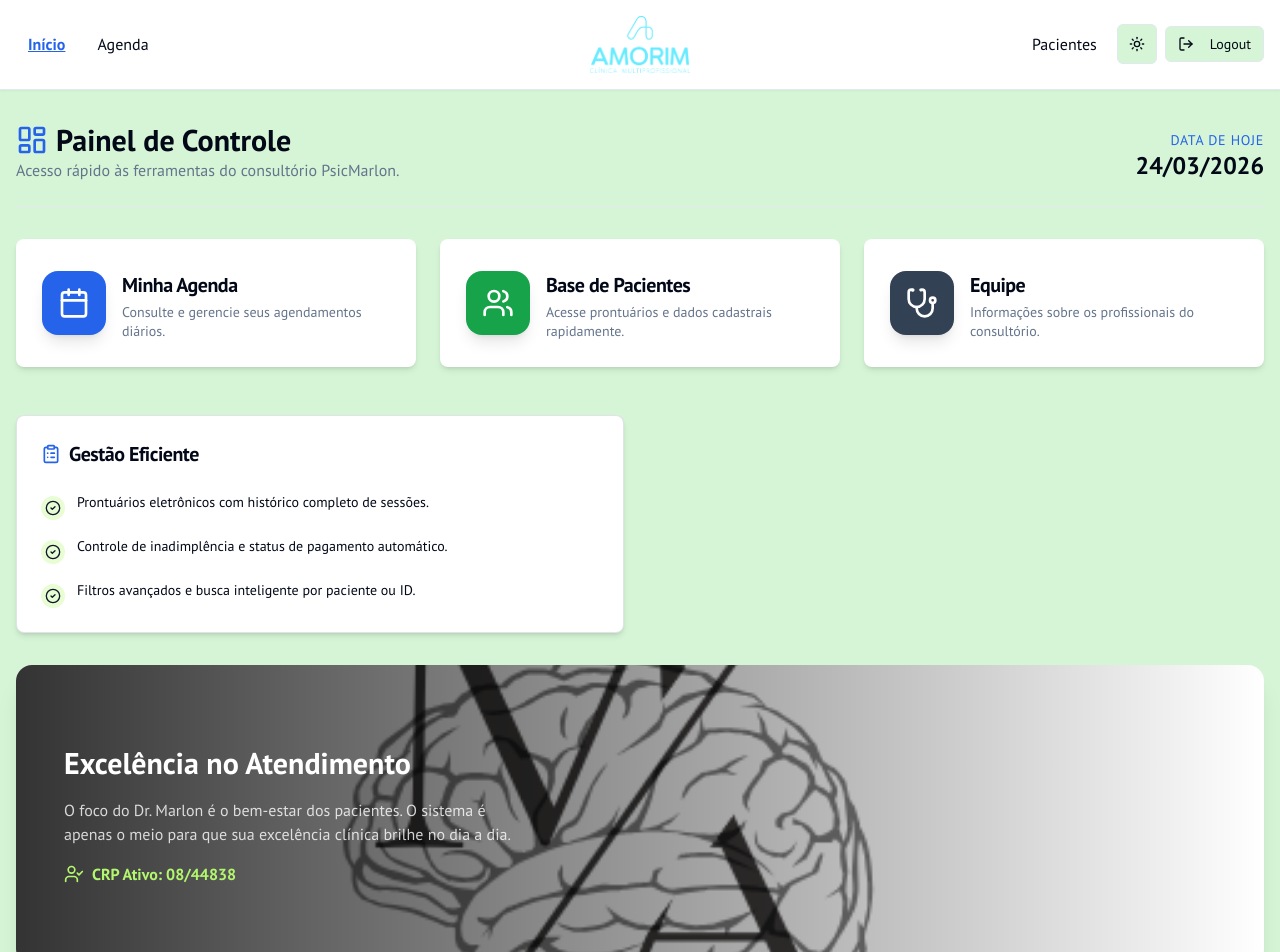
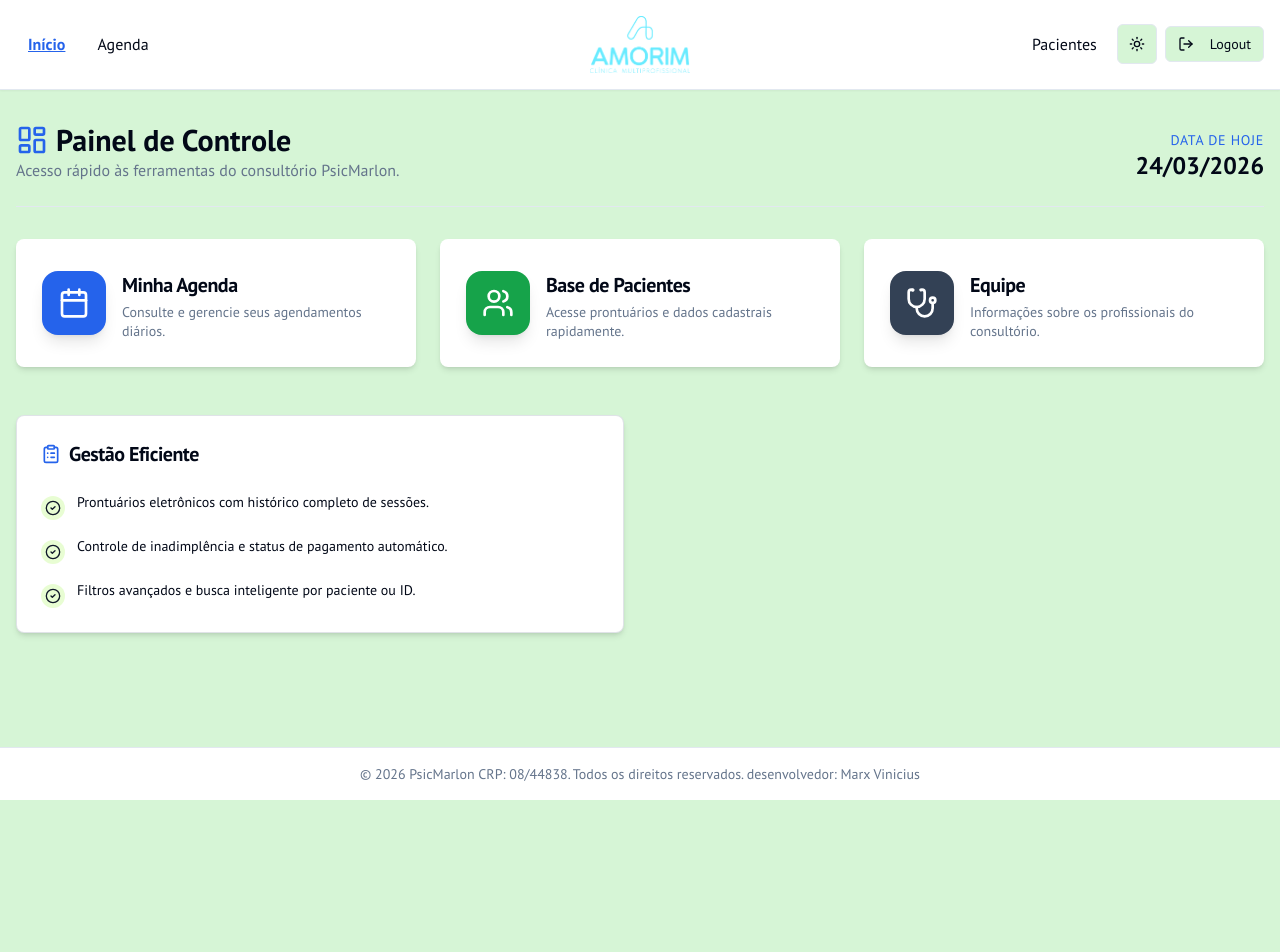
Before and after one commit to MARX210/psicmarlon, a Next.js app: page / in a window 1280 px wide. Shown: the top 952 px of the page. After the commit the page ends 800 px from the top, so only its background shows below. Built offline with nearby package versions, Linux system fonts and the light colour scheme; sample sign-in values are in the browser's storage.

Commit message:
a imagem aqui ficou feia deixa como antes  (_for element div_)

```diff
--- a/src/app/page.tsx
+++ b/src/app/page.tsx
@@ -17,7 +17,6 @@ import {
   UserCheck,
   Loader2
 } from "lucide-react";
-import Image from "next/image";
 import Link from "next/link";
 import { useEffect, useState } from "react";
 import { cn } from "@/lib/utils";
@@ -159,34 +158,6 @@ export default function Home() {
           </CardContent>
         </Card>
       </div>
-
-      {/* Visual / Image Section */}
-      <div className="relative rounded-2xl overflow-hidden h-[300px] shadow-xl">
-        <Image
-          src={"/images/imgmarlon-claro.jpg"}
-          alt="Consultório"
-          fill
-          className="object-cover dark:hidden"
-          data-ai-hint="modern clinic"
-        />
-        <Image
-          src={"/images/imgmarlon.jpg"}
-          alt="Consultório"
-          fill
-          className="object-cover hidden dark:block"
-          data-ai-hint="modern clinic"
-        />
-        <div className="absolute inset-0 bg-gradient-to-r from-black/80 via-black/40 to-transparent flex items-center p-8 md:p-12">
-           <div className="max-w-md text-white space-y-4">
-              <h2 className="text-3xl font-bold font-headline leading-tight">Excelência no Atendimento</h2>
-              <p className="text-white/80">O foco do Dr. Marlon é o bem-estar dos pacientes. O sistema é apenas o meio para que sua excelência clínica brilhe no dia a dia.</p>
-              <div className="flex items-center gap-2 text-accent font-bold">
-                 <UserCheck className="h-5 w-5" />
-                 <span>CRP Ativo: 08/44838</span>
-              </div>
-           </div>
-        </div>
-      </div>
     </div>
   );
 }
```
